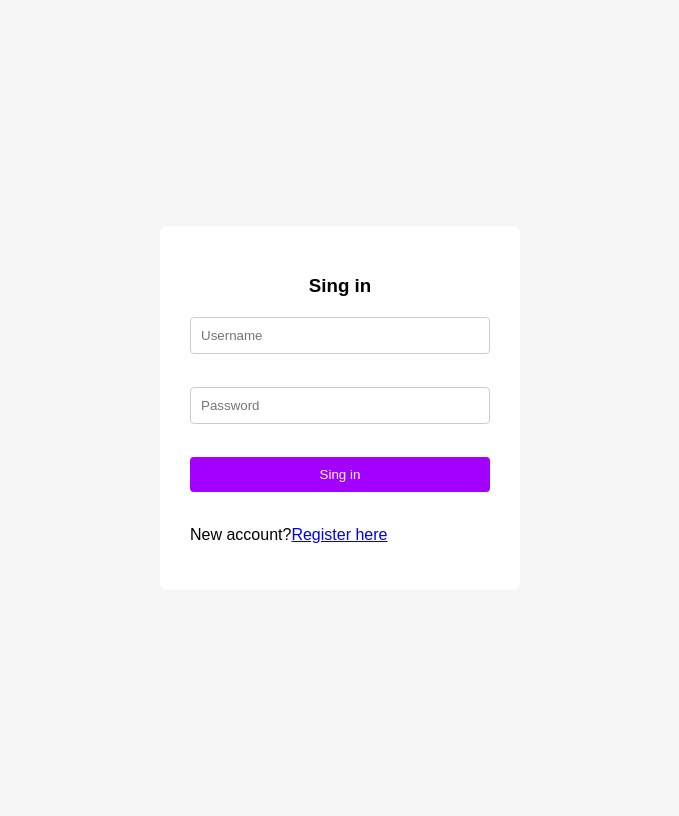
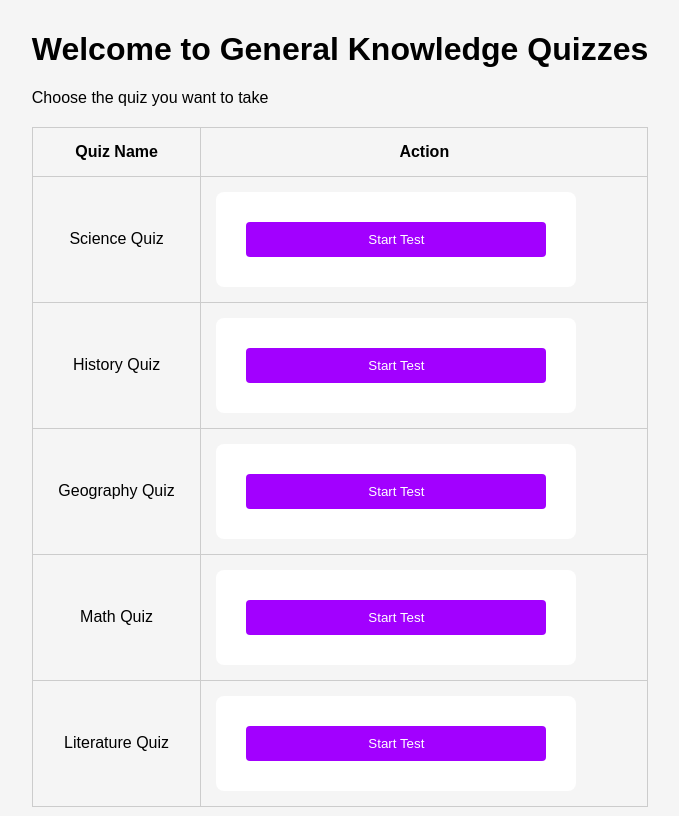
Before and after one commit to D-Natalia/PHP-QA-platform, a PHP site: page / in a window 1280 px wide. Shown: the whole page, without its empty margins (300-979 px from the left). Run offline with PHP 8.4, Linux system fonts and the light colour scheme.

Commit message:
start page html and css

```diff
--- a/MyWebsite/includes/formhandler.inc.php
+++ b/MyWebsite/includes/formhandler.inc.php
@@ -53,7 +53,7 @@ if($_SERVER["REQUEST_METHOD"]=="POST"){
    }
 }else if($action=="login"){
     if (empty($username) || empty($pwd)) {
-        header("Location: ../register.php?error=empty_field");
+        header("Location: ../login.php?error=empty_field");
         exit();
     }
     $query = "SELECT * FROM users WHERE username = ?";
@@ -68,7 +68,7 @@ if($_SERVER["REQUEST_METHOD"]=="POST"){
         header("Location: ../login.php?signin=incorect_password");
         exit();
     }
-    header("Location: ../login.php?signin=success");
+    header("Location: ../index.php?signin=success");
     exit();
 
 
--- a/MyWebsite/index.php
+++ b/MyWebsite/index.php
@@ -6,18 +6,64 @@
     <title>Document</title>
     <link rel="stylesheet" href="style.css">
 </head>
+<body class="dashboard">
 
-<body>
+  <div class="startpage-container">
+    <h1>Welcome to General Knowledge Quizzes</h1>
+    <p>Choose the quiz you want to take</p>
 
-   <form action="includes/formhandler.inc.php" method="post">
-   <h3>Sing in</h3>
-   <input type="text" name="username" placeholder="Username"><br>
-   <input type="password" name="pwd" placeholder="Password"><br>
-   <button type="submit">Sing in</button><br>
-   <p>New account?<a href="register.php">Register here</a></p>
-   <input type="hidden" name="action" value="login">
+<table>
+      <tr>
+        <th>Quiz Name</th>
+        <th>Action</th>
+      </tr>
 
-</form>
+      <tr>
+        <td>Science Quiz</td>
+        <td>
+          <form action="quiz_science.php" method="post">
+            <button type="submit">Start Test</button>
+          </form>
+        </td>
+      </tr>
+
+      <tr>
+        <td>History Quiz</td>
+        <td>
+          <form action="quiz_history.php" method="post">
+            <button type="submit">Start Test</button>
+          </form>
+        </td>
+      </tr>
+
+      <tr>
+        <td>Geography Quiz</td>
+        <td>
+          <form action="quiz_geography.php" method="post">
+            <button type="submit">Start Test</button>
+          </form>
+        </td>
+      </tr>
+
+      <tr>
+        <td>Math Quiz</td>
+        <td>
+          <form action="quiz_math.php" method="post">
+            <button type="submit">Start Test</button>
+          </form>
+        </td>
+      </tr>
+
+      <tr>
+        <td>Literature Quiz</td>
+        <td>
+          <form action="quiz_literature.php" method="post">
+            <button type="submit">Start Test</button>
+          </form>
+        </td>
+      </tr>
+    </table>
+  </div>
 
 </body>
 </html>
--- a/MyWebsite/register.php
+++ b/MyWebsite/register.php
@@ -17,7 +17,7 @@
    <input type="password" name="pwd_repeat" placeholder="Repeat Password" required><br>
    <button type="submit">Register</button>
    <input type="hidden" name="action" value="register">
-   <p><a href="index.php">Back to sign in</a></p>
+   <p><a href="login.php">Back to sign in</a></p>
 
 </form>
 
--- a/MyWebsite/style.css
+++ b/MyWebsite/style.css
@@ -36,7 +36,17 @@ body {
     border-radius: 4px;
     cursor: pointer;
   }
+  table {
+    width: 100%;
+    margin-top: 20px;
+    border-collapse: collapse;
+  }
 
+  th, td {
+    border: 1px solid #ccc;
+    padding: 15px;
+    text-align: center;
+  }
   button:hover {
     background-color:  #a200ff;
   }
```
Also changed, not shown: MyWebsite/startpagehandler.inc.php (added).
